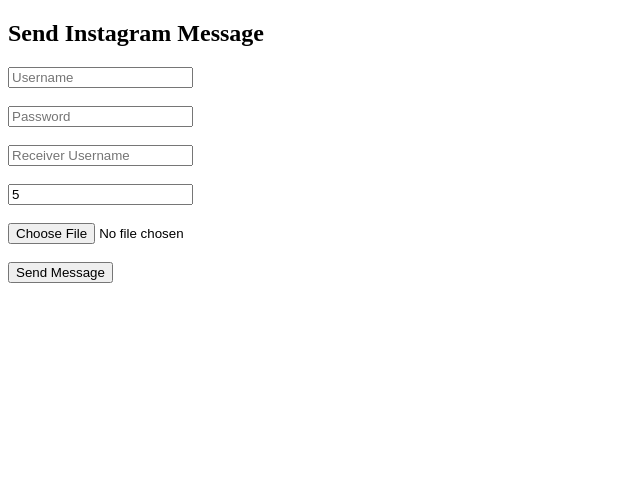
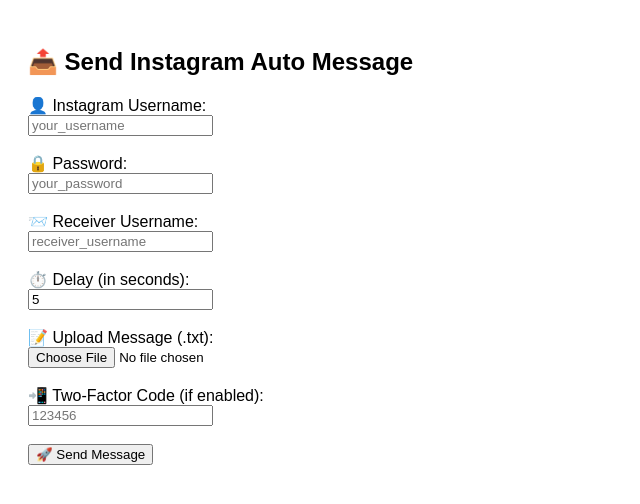
Before and after one commit to Deba-hunter/Ai, a Flask app: page / in a window 1280 px wide. Shown: the top 504 px of the page, without its empty margins (0-640 px from the left). Run offline with Flask 3, Linux system fonts and the light colour scheme.

Commit message:
Update index.html

```diff
--- a/templates/index.html
+++ b/templates/index.html
@@ -2,16 +2,33 @@
 <html>
 <head>
     <title>Instagram Auto Message</title>
+    <meta name="viewport" content="width=device-width, initial-scale=1">
 </head>
-<body>
-    <h2>Send Instagram Message</h2>
+<body style="font-family: Arial; padding: 20px;">
+
+    <h2>📤 Send Instagram Auto Message</h2>
+
     <form method="POST" enctype="multipart/form-data">
-        <input type="text" name="username" placeholder="Username" required><br><br>
-        <input type="password" name="password" placeholder="Password" required><br><br>
-        <input type="text" name="receiver" placeholder="Receiver Username" required><br><br>
-        <input type="number" name="delay" placeholder="Delay in Seconds" value="5" required><br><br>
+        <label>👤 Instagram Username:</label><br>
+        <input type="text" name="username" placeholder="your_username" required><br><br>
+
+        <label>🔒 Password:</label><br>
+        <input type="password" name="password" placeholder="your_password" required><br><br>
+
+        <label>📨 Receiver Username:</label><br>
+        <input type="text" name="receiver" placeholder="receiver_username" required><br><br>
+
+        <label>⏱️ Delay (in seconds):</label><br>
+        <input type="number" name="delay" placeholder="5" value="5" required><br><br>
+
+        <label>📝 Upload Message (.txt):</label><br>
         <input type="file" name="message_file" accept=".txt" required><br><br>
-        <button type="submit">Send Message</button>
+
+        <label>📲 Two-Factor Code (if enabled):</label><br>
+        <input type="text" name="two_factor_code" placeholder="123456"><br><br>
+
+        <button type="submit">🚀 Send Message</button>
     </form>
+
 </body>
 </html>
```
